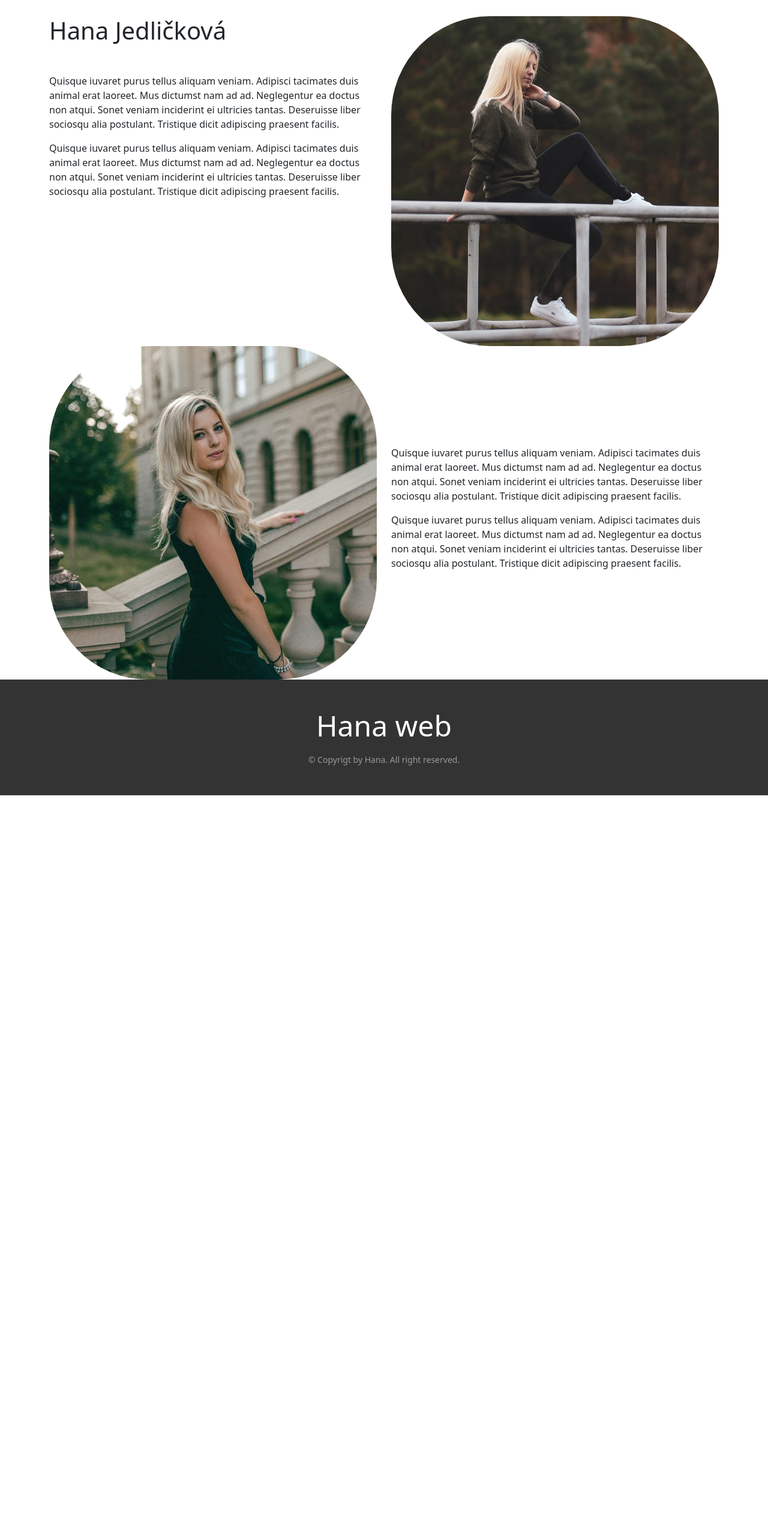
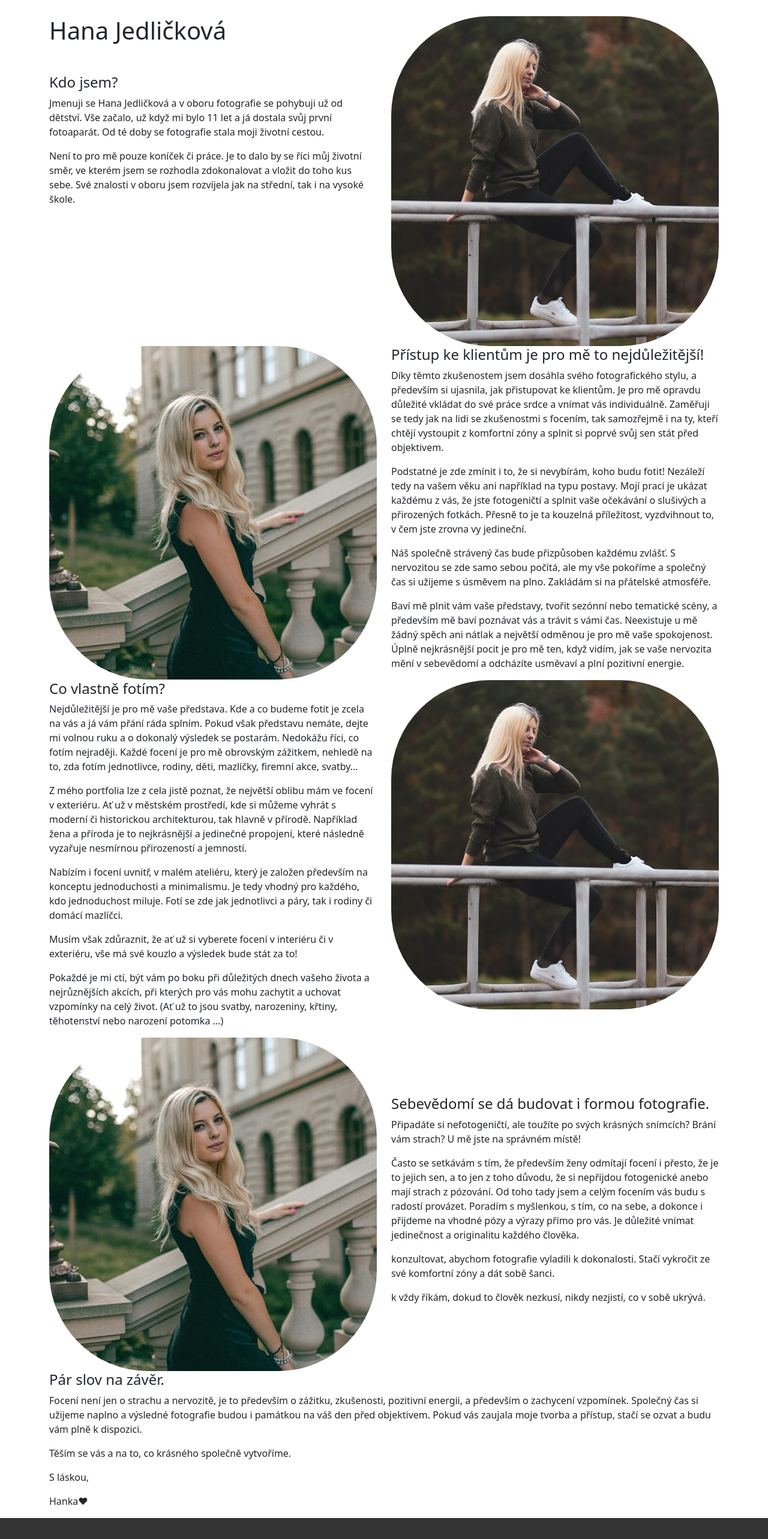
Before and after one commit to vitekProch/hana-web, a React (Create React App) app in the folder client/: page /o-mne in a window 1280 px wide. Shown: the part 120-2686 px from the top of the page at 60% size. Before the commit the page ends 1446 px from the top, so only its background shows below. Built offline with nearby package versions, Linux system fonts and the light colour scheme.

Commit message:
Update home, navbar, footer, about me

```diff
--- a/client/src/components/Footer.js
+++ b/client/src/components/Footer.js
@@ -3,8 +3,8 @@ import "./Footer.css"
 
 const Footer = () => {
   return <footer>
-    <p class="display-5 mb-3">Hana web</p>
-    <small class="text-white-50">&copy; Copyrigt by Hana. All right reserved.</small>
+    <p className="display-5 mb-3">Fotografie od Hanky</p>
+    <small className="text-white-50">&copy; Copyrigt by Hana. All right reserved.</small>
   </footer>
 }
 
--- a/client/src/components/Navbar.js
+++ b/client/src/components/Navbar.js
@@ -24,7 +24,7 @@ const Navbar = () => {
               <NavLink className="nav-link" to="/noviky" onClick={() =>  setToggleMenu(false)}>Noviky</NavLink>
             </li>
             <li className="nav-item">
-              <NavLink className="nav-link" to="/cenik" onClick={() =>  setToggleMenu(false)}>Cenik</NavLink>
+              <NavLink className="nav-link" to="/cenik" onClick={() =>  setToggleMenu(false)}>Ceník</NavLink>
             </li>
             <li className="nav-item">
               <NavLink className="nav-link" to="/o-mne" onClick={() =>  setToggleMenu(false)}>O mně</NavLink>
--- a/client/src/pages/AboutMe.css
+++ b/client/src/pages/AboutMe.css
@@ -10,7 +10,7 @@
 }
 
 .about_me_photo{
-    max-width: 100%;
+    max-width: 80%;
     height: auto;
     border-radius: 30%;
 }
--- a/client/src/pages/AboutMe.js
+++ b/client/src/pages/AboutMe.js
@@ -1,6 +1,6 @@
 
 import "./AboutMe.css"
-import  { Container, Row, Col }  from 'react-bootstrap'
+import { Container, Row, Col } from 'react-bootstrap'
 import picture1 from "../images/selfPhoto.jpg"
 import picture2 from "../images/selfPhoto2.jpg"
 import 'bootstrap/dist/css/bootstrap.min.css';
@@ -12,38 +12,113 @@ const AboutMe = () => {
             <Row>
                 <Col xs={12} md={6}>
                     <h1 className="mb-5">Hana Jedličková</h1>
+                    <h4>
+                        Kdo jsem?
+                    </h4>
                     <p>
-                Quisque iuvaret purus tellus aliquam veniam. Adipisci tacimates duis animal erat laoreet. Mus dictumst nam
-                ad ad. Neglegentur ea doctus non atqui. Sonet veniam inciderint ei ultricies tantas. Deseruisse liber
-                sociosqu alia postulant. Tristique dicit adipiscing praesent facilis.
+
+                        Jmenuji se Hana Jedličková a v oboru fotografie se pohybuji už od dětství. Vše začalo, už když mi bylo 11 let a já dostala svůj první fotoaparát. Od té doby se fotografie stala moji životní cestou.
                     </p>
                     <p>
-                Quisque iuvaret purus tellus aliquam veniam. Adipisci tacimates duis animal erat laoreet. Mus dictumst nam
-                ad ad. Neglegentur ea doctus non atqui. Sonet veniam inciderint ei ultricies tantas. Deseruisse liber
-                sociosqu alia postulant. Tristique dicit adipiscing praesent facilis.
+                        Není to pro mě pouze koníček či práce. Je to dalo by se říci můj životní směr, ve kterém jsem se rozhodla zdokonalovat a vložit do toho kus sebe. Své znalosti v oboru jsem rozvíjela jak na střední, tak i na vysoké škole.
                     </p>
                 </Col>
 
-        <Col xs={12} md={6} align="center"  className="al">
-            <img className="about_me_photo" src={picture2} alt="IGOR"  />
+                <Col xs={12} md={6} align="center" className="al">
+                    <img className="about_me_photo" src={picture2} alt="IGOR" />
                 </Col>
             </Row>
 
             <Row className="align-items-center flex-column-reverse flex-md-row">
-        <Col  xs={12} md={6} align="center">
+                <Col xs={12} md={6} align="center">
                     <img className="about_me_photo" src={picture1} alt="IGOR" />
                 </Col>
                 <Col xs={12} md={6}>
+                    <h4>
+                        Přístup ke klientům je pro mě to nejdůležitější!
+                    </h4>
                     <p>
-                Quisque iuvaret purus tellus aliquam veniam. Adipisci tacimates duis animal erat laoreet. Mus dictumst nam
-                ad ad. Neglegentur ea doctus non atqui. Sonet veniam inciderint ei ultricies tantas. Deseruisse liber
-                sociosqu alia postulant. Tristique dicit adipiscing praesent facilis.
+                        Díky těmto zkušenostem jsem dosáhla svého fotografického stylu, a především si ujasnila, jak přistupovat ke klientům. Je pro mě opravdu důležité vkládat do své práce srdce a vnímat vás individuálně. Zaměřuji se tedy jak na lidi se zkušenostmi s focením, tak samozřejmě i na ty, kteří chtějí vystoupit z komfortní zóny a splnit si poprvé svůj sen stát před objektivem.
                     </p>
                     <p>
-                Quisque iuvaret purus tellus aliquam veniam. Adipisci tacimates duis animal erat laoreet. Mus dictumst nam
-                ad ad. Neglegentur ea doctus non atqui. Sonet veniam inciderint ei ultricies tantas. Deseruisse liber
-                sociosqu alia postulant. Tristique dicit adipiscing praesent facilis.
+                        Podstatné je zde zmínit i to, že si nevybírám, koho budu fotit! Nezáleží tedy na vašem věku ani například na typu postavy. Mojí prací je ukázat každému z vás, že jste fotogeničtí a splnit vaše očekávání o slušivých a přirozených fotkách. Přesně to je ta kouzelná příležitost, vyzdvihnout to, v čem jste zrovna vy jedineční.
                     </p>
+                    <p>
+                        Náš společně strávený čas bude přizpůsoben každému zvlášť. S nervozitou se zde samo sebou počítá, ale my vše pokoříme a společný čas si užijeme s úsměvem na plno. Zakládám si na přátelské atmosféře.
+                    </p>
+                    <p>
+                        Baví mě plnit vám vaše představy, tvořit sezónní nebo tematické scény, a především mě baví poznávat vás a trávit s vámi čas. Neexistuje u mě žádný spěch ani nátlak a největší odměnou je pro mě vaše spokojenost. Úplně nejkrásnější pocit je pro mě ten, když vidím, jak se vaše nervozita mění v sebevědomí a odcházíte usměvaví a plní pozitivní energie.
+                    </p>
+                </Col>
+            </Row>
+            <Row>
+                <Col xs={12} md={6}>
+                    <h4>
+                        Co vlastně fotím?
+                    </h4>
+                    <p>
+
+                        Nejdůležitější je pro mě vaše představa. Kde a co budeme fotit je zcela na vás a já vám přání ráda splním. Pokud však představu nemáte, dejte mi volnou ruku a o dokonalý výsledek se postarám.
+
+                        Nedokážu říci, co fotím nejraději. Každé focení je pro mě obrovským zážitkem, nehledě na to, zda fotím jednotlivce, rodiny, děti, mazlíčky, firemní akce, svatby...
+                    </p>
+                    <p>
+                        Z mého portfolia lze z cela jistě poznat, že největší oblibu mám ve focení v exteriéru. Ať už v městském prostředí, kde si můžeme vyhrát s moderní či historickou architekturou, tak hlavně v přírodě. Například žena a příroda je to nejkrásnější a jedinečné propojení, které následně vyzařuje nesmírnou přirozeností a jemností.
+                    </p>
+                    <p>
+                        Nabízím i focení uvnitř, v malém ateliéru, který je založen především na konceptu jednoduchosti a minimalismu. Je tedy vhodný pro každého, kdo jednoduchost miluje. Fotí se zde jak jednotlivci a páry, tak i rodiny či domácí mazlíčci.
+                    </p>
+                    <p>
+                        Musím však zdůraznit, že ať už si vyberete focení v interiéru či v exteriéru, vše má své kouzlo a výsledek bude stát za to!
+                    </p>
+                    <p>
+                        Pokaždé je mi ctí, být vám po boku při důležitých dnech vašeho života a nejrůznějších akcích, při kterých pro vás mohu zachytit a uchovat vzpomínky na celý život. (Ať už to jsou svatby, narozeniny, křtiny, těhotenství nebo narození potomka ...)
+                    </p>
+                </Col>
+
+                <Col xs={12} md={6} align="center" className="al">
+                    <img className="about_me_photo" src={picture2} alt="IGOR" />
+                </Col>
+            </Row>
+            <Row className="align-items-center flex-column-reverse flex-md-row">
+                <Col xs={12} md={6} align="center">
+                    <img className="about_me_photo" src={picture1} alt="IGOR" />
+                </Col>
+                <Col xs={12} md={6}>
+                    <h4>
+                        Sebevědomí se dá budovat i formou fotografie.
+                    </h4>
+                    <p>
+                        Připadáte si nefotogeničtí, ale toužíte po svých krásných snímcích? Brání vám strach? U mě jste na správném místě!
+                    </p>
+                    <p>
+                        Často se setkávám s tím, že především ženy odmítají focení i přesto, že je to jejich sen, a to jen z toho důvodu, že si nepřijdou fotogenické anebo mají strach z pózování. Od toho tady jsem a celým
+
+                        focením vás budu s radostí provázet. Poradím s myšlenkou, s tím, co na sebe, a dokonce i přijdeme na vhodné pózy a výrazy přímo pro vás. Je důležité vnímat jedinečnost a originalitu každého člověka.
+                    </p>
+                    <p>
+                        konzultovat, abychom fotografie vyladili k dokonalosti. Stačí vykročit ze své komfortní zóny a dát sobě šanci.
+                    </p>
+                    <p>
+                        k vždy říkám, dokud to člověk nezkusí, nikdy nezjistí, co v sobě ukrývá.
+                    </p>
+                </Col>
+            </Row>
+            <Row>
+                <Col className="text-align-center">
+                    <h4>
+                        Pár slov na závěr.
+                    </h4>
+                    <p>
+                        Focení není jen o strachu a nervozitě, je to především o zážitku, zkušenosti, pozitivní energii, a především o zachycení vzpomínek. Společný čas si užijeme naplno a výsledné fotografie budou i památkou na váš den před objektivem.
+
+                        Pokud vás zaujala moje tvorba a přístup, stačí se ozvat a budu vám plně k dispozici.
+                    </p>
+                    <p>
+                        Těším se vás a na to, co krásného společně vytvoříme.
+                    </p>
+                    <p>S láskou,</p>
+                    <p>Hanka♥</p>
                 </Col>
             </Row>
         </Container>
--- a/client/src/pages/Home.css
+++ b/client/src/pages/Home.css
@@ -14,6 +14,28 @@
     max-width: 500px;
     margin: 15px auto;
 }
+.opening-text a{
+    text-decoration: none;
+    color: #333;
+    display: inline-block;
+    position: relative;
+    letter-spacing: .5px;
+    padding: 5px 10px;
+    cursor: pointer;
+    font-size: large;
+}
+.opening-text a:after {
+    left: 0;
+    bottom: -1px;
+}
+
+.opening-text a:hover:after, .opening-text a:hover:before{
+    width: 100%;
+}
+.opening-text a:hover{
+    text-decoration: none;
+    color: black;
+}
 
 @media only screen and (max-width: 1360px) {
     .slide-container{
```
Also changed, not shown: client/src/pages/Home.js (+7 -8 lines), 11 other files (tests, documents, lock files or other folders). Lines whose indentation alone changed are shown as unchanged.
